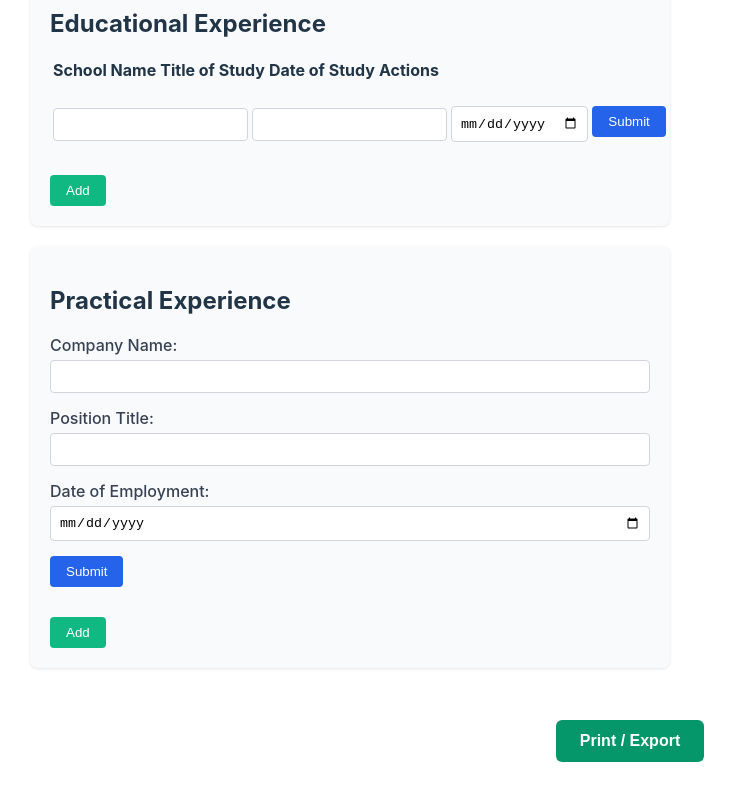
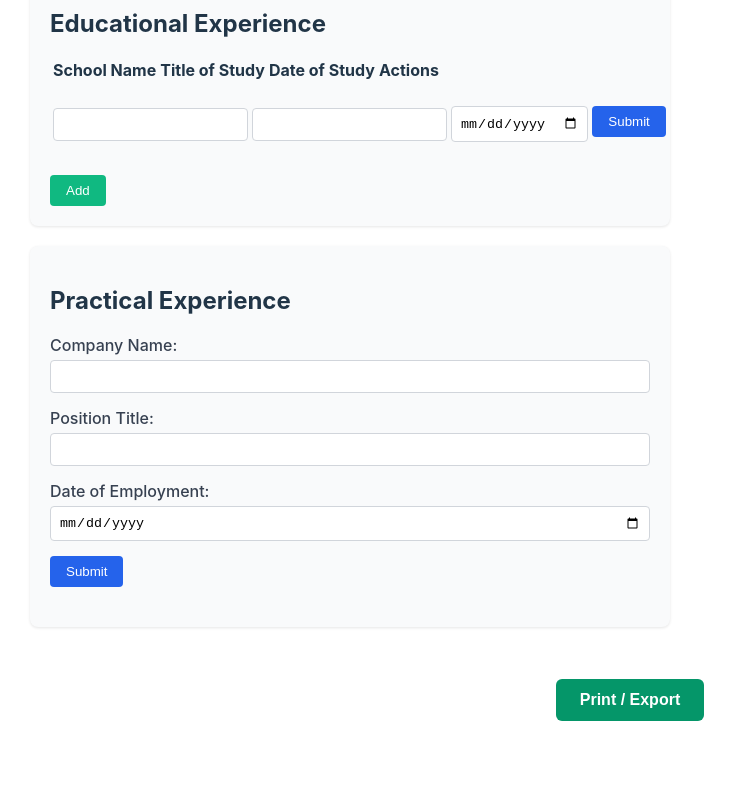
Before and after one commit to top-submissions/fullstackjs-cv-application, a React (Vite) app: page / in a window 1280 px wide. Shown: the part 512-1312 px from the top of the page, without its empty margins (10-745 px from the left). Built offline with nearby package versions, Linux system fonts and the light colour scheme.

Commit message:
feat(form): remove handleAdd functionality
why:
- add button creates duplicate form fields

```diff
--- a/src/components/forms/PracticalExperienceForm/PracticalExperienceForm.jsx
+++ b/src/components/forms/PracticalExperienceForm/PracticalExperienceForm.jsx
@@ -12,17 +12,6 @@ function PracticalExperienceForm() {
   useEffect(() => {
     setEntries(practicalExperience);
   }, [practicalExperience]);
-
-  const handleAdd = () => {
-    const newEntry = {
-      id: crypto.randomUUID(),
-      companyName: '',
-      positionTitle: '',
-      dateOfEmployment: '',
-      isSubmitted: false,
-    };
-    updatePracticalExperience([...practicalExperience, newEntry]);
-  };
 
   const handleUpdate = (id, field, value) => {
     setEntries(
@@ -150,9 +139,6 @@ function PracticalExperienceForm() {
           </tbody>
         </table>
       )}
-      <button className={styles.addButton} onClick={handleAdd}>
-        Add
-      </button>
     </div>
   );
 }
```
